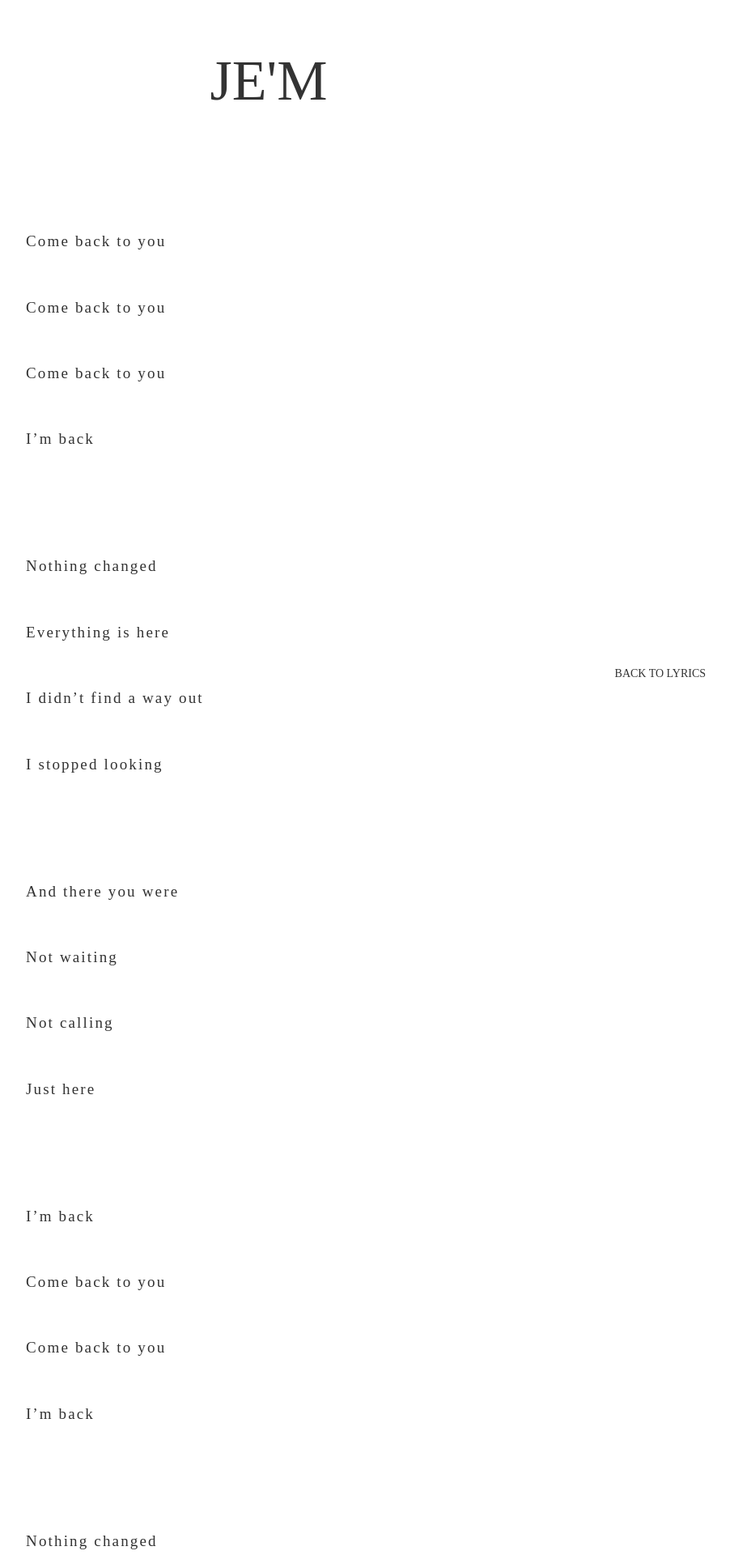
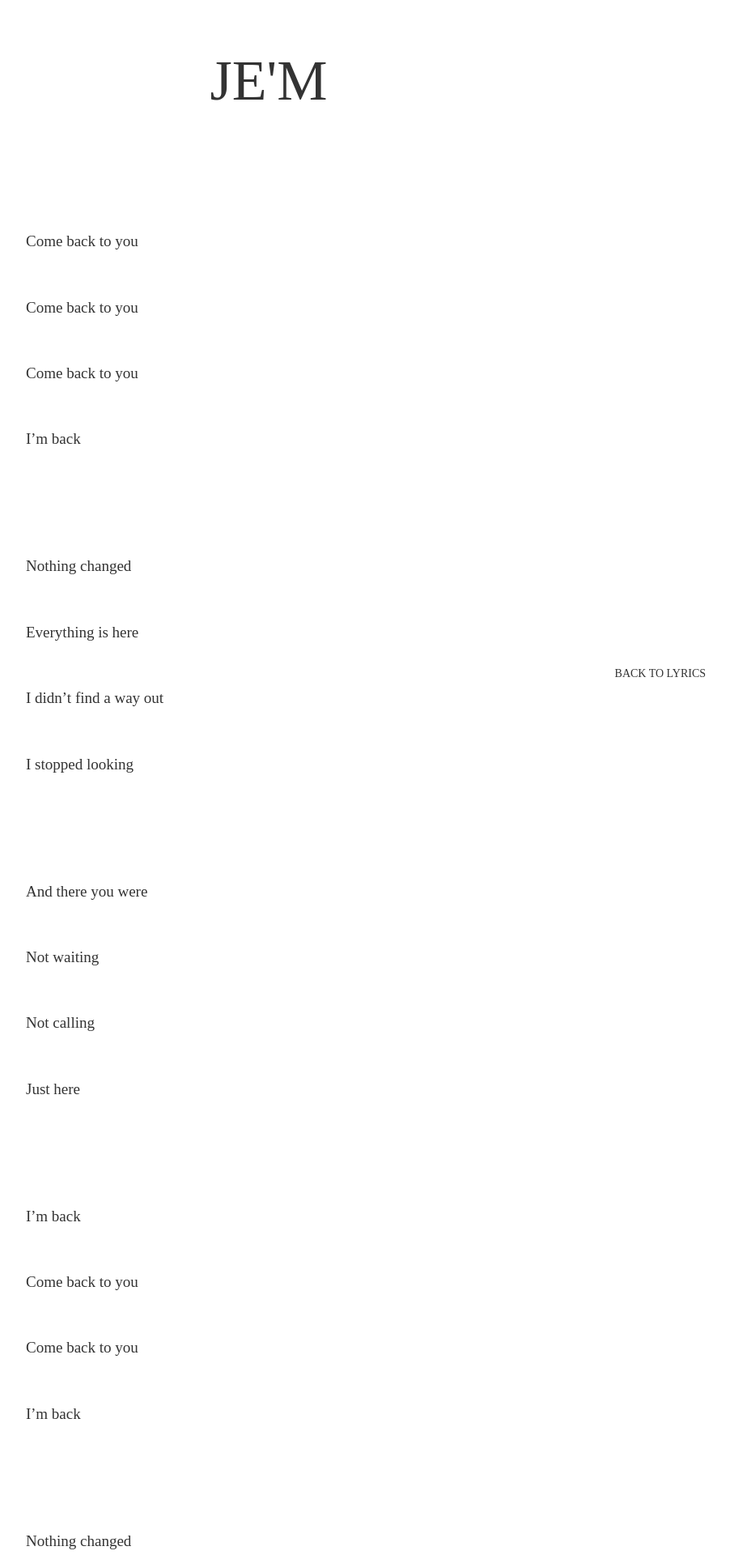
Before and after one commit to ohlucinda/jemlyrics, a Jekyll site: the page built from _posts/2026-04-08-Just Here.md, in a window 1280 px wide. Shown: the top 1920 px of the page at 81% size, without its empty margins (308-1210 px from the left). Built offline with Jekyll 4.4.1, drawn with Linux system fonts in a browser that asks for light colours; some web fonts are replaced.

Commit message:
Update lyrics.html

```diff
--- a/_layouts/lyrics.html
+++ b/_layouts/lyrics.html
@@ -28,7 +28,7 @@ a { text-decoration: none; color: inherit; }
   font-weight: 400;
   font-size: 18px;
   line-height: 2.2;
-  letter-spacing: 0.12em;
+  letter-spacing: 0;
   text-align: left;
   white-space: pre-wrap;
   width: 60%;
```
